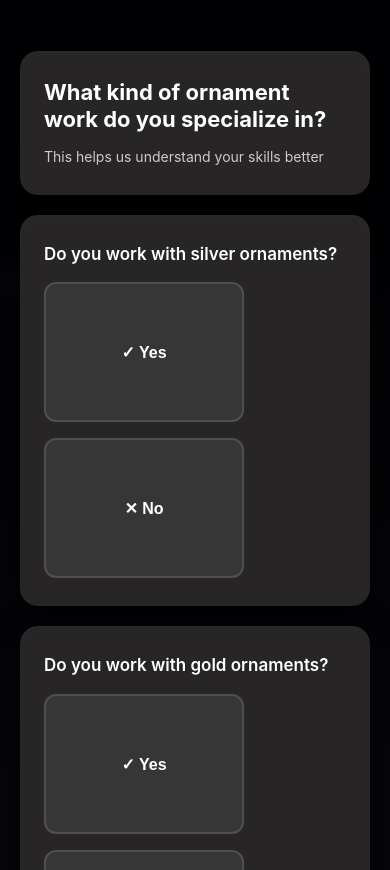
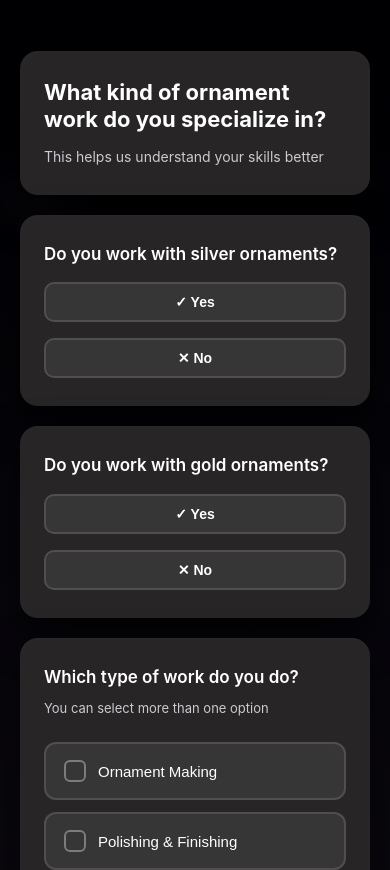
Before and after one commit to sameer021000/GoldArtisan, a React (Create React App) app in the folder frontend/: page /ProfessionDetailsPath in a window 390 px wide. Shown: the top 870 px of the page. Built offline with nearby package versions, Linux system fonts and the light colour scheme; no server answers.

Commit message:
Mobile sized screen styling

```diff
--- a/frontend/src/ProfessionDetailsFolder/ProfessionDetailsCSS.css
+++ b/frontend/src/ProfessionDetailsFolder/ProfessionDetailsCSS.css
@@ -281,5 +281,31 @@
   #buttonGroup1_ProfessionDetails,
   #buttonGroup2_ProfessionDetails {
     flex-direction: column;
+    align-items: stretch;
+  }
+  #buttonGroup1_ProfessionDetails > button,
+  #buttonGroup2_ProfessionDetails > button {
+    height: 40px !important;
+    min-height: 40px !important;
+
+    padding-top: 6px !important;
+    padding-bottom: 6px !important;
+    padding-left: 12px !important;
+    padding-right: 12px !important;
+
+    font-size: 14px !important;
+    line-height: 1 !important;
+
+    display: inline-flex !important;
+    align-items: center !important;
+    justify-content: center !important;
+    gap: 8px !important;
+
+    border-radius: 10px !important;
+    box-sizing: border-box !important;
+
+    min-width: 0 !important;
+    max-width: 100% !important;
+    flex-basis: auto !important;
   }
 }
```
